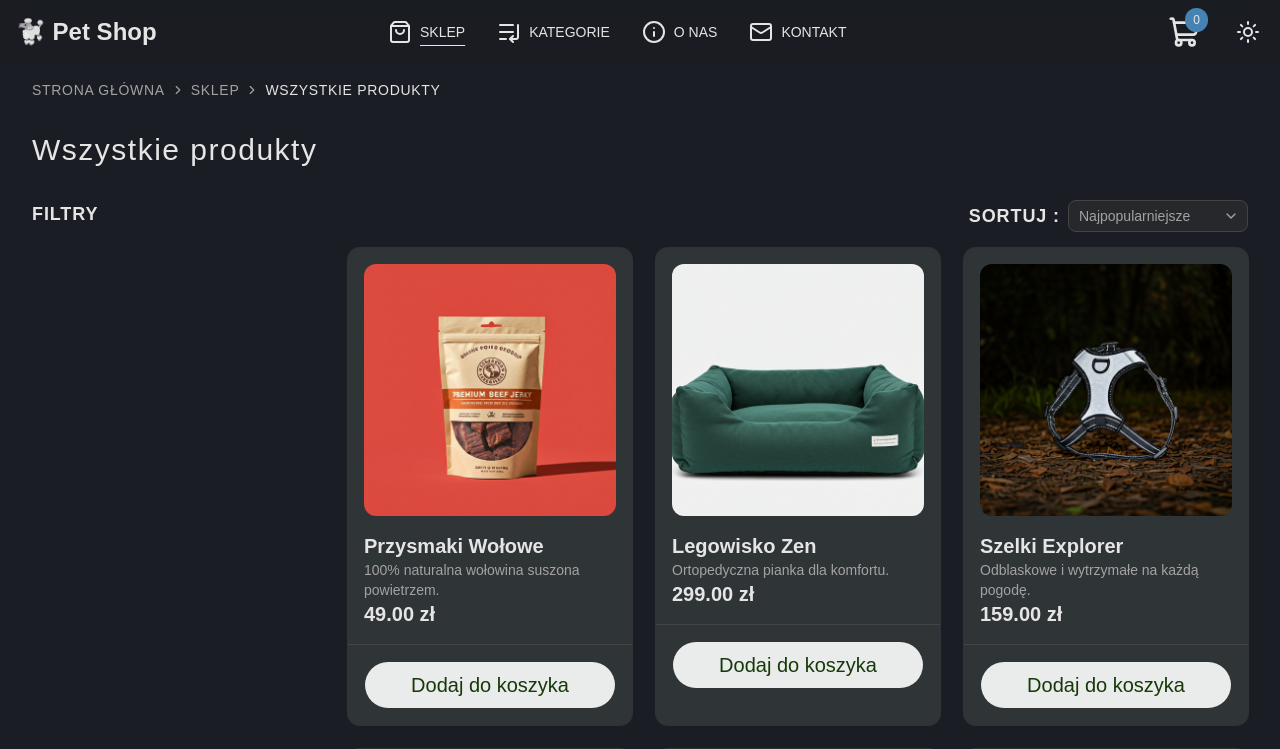
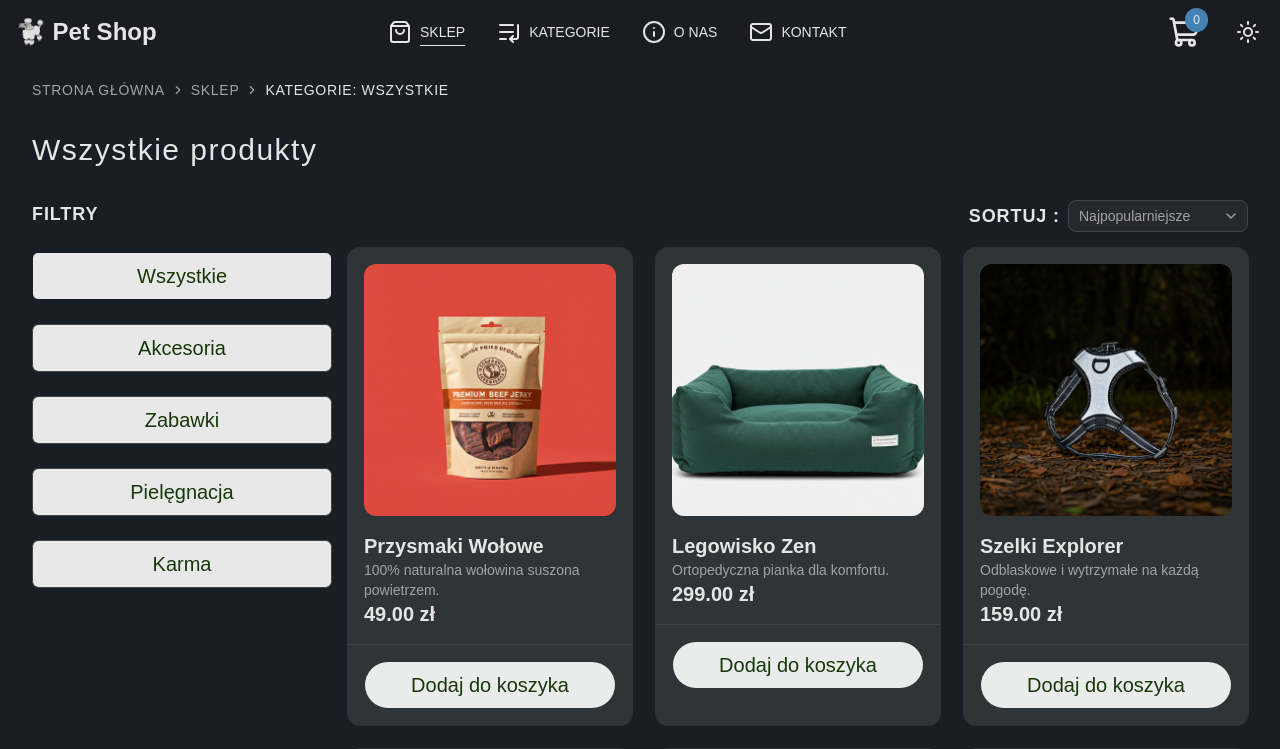
Before and after one commit to ajarek/next-16-ep-29-your-dog, a Next.js app: page /shop in a window 1280 px wide. Shown: the top 749 px of the page. Built offline with nearby package versions, Linux system fonts and the light colour scheme.

Commit message:
feat: implement shop and categories pages with product filtering and sorting logic

```diff
--- /dev/null
+++ b/app/categories/page.tsx
@@ -0,0 +1,30 @@
+import Categories from "@/components/Categories";
+import {
+  Breadcrumb,
+  BreadcrumbItem,
+  BreadcrumbLink,
+  BreadcrumbList,
+  BreadcrumbPage,
+  BreadcrumbSeparator,
+} from "@/components/ui/breadcrumb"
+
+const CategoriesPage = () => {
+  return (
+    <div className='min-h-screen flex flex-col items-start justify-start px-4 md:px-8 py-20 gap-8'>
+      <Breadcrumb>
+        <BreadcrumbList className='text-sm uppercase tracking-wider'>
+          <BreadcrumbItem>
+            <BreadcrumbLink href='/'>Strona główna</BreadcrumbLink>
+          </BreadcrumbItem>
+          <BreadcrumbSeparator />
+          <BreadcrumbItem>
+            <BreadcrumbPage>Kategorie</BreadcrumbPage>
+          </BreadcrumbItem>
+        </BreadcrumbList>
+      </Breadcrumb>
+      <Categories />
+    </div>
+  );
+};
+
+export default CategoriesPage;
--- a/app/shop/page.tsx
+++ b/app/shop/page.tsx
@@ -24,13 +24,15 @@ import {
   CardHeader,
   CardTitle,
 } from "@/components/ui/card"
-import {products} from "@/data/products"
+import { products } from "@/data/products"
 import Image from "next/image"
 import { Button } from "@/components/ui/button"
-import { useState } from "react"
+import { use, useState } from "react"
 
-const ShopPage = () => {
-  const [selectedProducts,setSelectedProducts] = useState(products)
+const ShopPage = ({searchParams}: {searchParams: Promise<{ category: string } | undefined>}) => {
+  const { category } = use(searchParams)as { category: string }
+  const [selectedProducts, setSelectedProducts] = useState(category ? products.filter(product => product.category === category) : products)
+  const [activeButton, setActiveButton] = useState<string | null>(null)
 
 
   return (
@@ -46,63 +48,141 @@ const ShopPage = () => {
           </BreadcrumbItem>
           <BreadcrumbSeparator />
           <BreadcrumbItem>
-            <BreadcrumbPage>Wszystkie produkty</BreadcrumbPage>
+            <BreadcrumbPage>Kategorie: {activeButton === null ? "Wszystkie" : activeButton.charAt(0).toUpperCase() + activeButton.slice(1)}</BreadcrumbPage>
           </BreadcrumbItem>
         </BreadcrumbList>
       </Breadcrumb>
       <h1 className='text-3xl tracking-wider'>Wszystkie produkty</h1>
       <div className='w-full grid grid-cols-1 md:grid-cols-[1fr_3fr] gap-4'>
         <div>
-          <h2 className="font-semibold text-lg tracking-wider uppercase">Filtry</h2>
+          <h2 className='font-semibold text-lg tracking-wider uppercase'>
+            Filtry
+          </h2>
+          <div className='flex flex-col gap-6 my-6'>
+            <Button className='h-12 text-xl px-2 rounded-md w-full cursor-pointer dark:bg-white/90 dark:text-primary hover:dark:bg-[#8C6733] hover:dark:text-white transition-all duration-300 hover:bg-transparent hover:border-2 hover:border-primary hover:text-primary focus:bg-primary focus:text-primary'
+              onClick={() => {setSelectedProducts(products); setActiveButton("wszystkie")}}
+              style={{backgroundColor: activeButton === "wszystkie" ? "#8C6733" : "", color: activeButton === "wszystkie" ? "white" : ""}}
+            >
+              Wszystkie
+            </Button>
+            <Button
+              variant='outline'
+              className='h-12 text-xl px-2 rounded-md w-full cursor-pointer dark:bg-white/90 dark:text-primary hover:dark:bg-[#8C6733] hover:dark:text-white transition-all duration-300 hover:bg-transparent hover:border-2 hover:border-primary hover:text-primary '
+              onClick={() => {
+                setSelectedProducts(products.filter((product) => product.category === "Akcesoria"));
+                setActiveButton("akcesoria");
+              }}
+              style={{backgroundColor: activeButton === "akcesoria" ? "#8C6733" : "", color: activeButton === "akcesoria" ? "white" : ""}}
+            >
+              Akcesoria
+            </Button>
+            <Button
+              variant='outline'
+              className='h-12 text-xl px-2 rounded-md w-full cursor-pointer dark:bg-white/90 dark:text-primary hover:dark:bg-[#8C6733] hover:dark:text-white transition-all duration-300 hover:bg-transparent hover:border-2 hover:border-primary hover:text-primary '
+              onClick={() => {
+                setActiveButton("zabawki");
+                setSelectedProducts(products.filter((product) => product.category === "Zabawki"))
+              }}
+              style={{backgroundColor: activeButton === "zabawki" ? "#8C6733" : "", color: activeButton === "zabawki" ? "white" : ""}}
+            >
+              Zabawki
+            </Button>
+            <Button
+              variant='outline'
+              className='h-12 text-xl px-2 rounded-md w-full cursor-pointer dark:bg-white/90 dark:text-primary hover:dark:bg-[#8C6733] hover:dark:text-white transition-all duration-300 hover:bg-transparent hover:border-2 hover:border-primary hover:text-primary '
+              onClick={() => {
+                setActiveButton("pielegnacja");
+                setSelectedProducts(products.filter((product) => product.category === "Pielęgnacja"))
+              }}
+              style={{backgroundColor: activeButton === "pielegnacja" ? "#8C6733" : "", color: activeButton === "pielegnacja" ? "white" : ""}}
+            >
+              Pielęgnacja
+            </Button>
+            <Button
+              variant='outline'
+              className='h-12 text-xl px-2 rounded-md w-full cursor-pointer dark:bg-white/90 dark:text-primary hover:dark:bg-[#8C6733] hover:dark:text-white transition-all duration-300 hover:bg-transparent hover:border-2 hover:border-primary hover:text-primary '
+              onClick={() => {
+                setActiveButton("karma");
+                setSelectedProducts(products.filter((product) => product.category === "Karma"))
+              }}
+              style={{backgroundColor: activeButton === "karma" ? "#8C6733" : "", color: activeButton === "karma" ? "white" : ""}}
+            >
+              Karma
+            </Button>
           </div>
+        </div>
+
         <div className='flex flex-col gap-4'>
-          <div className="flex items-center gap-2 justify-end">
-            <h2 className="font-semibold text-lg tracking-wider uppercase">Sortuj :</h2>
-            <Select onValueChange={(value) => {
-              if(value === "price-asc") {
-                setSelectedProducts([...selectedProducts].sort((a, b) => a.price - b.price))
+          <div className='flex items-center gap-2 justify-end'>
+            <h2 className='font-semibold text-lg tracking-wider uppercase'>
+              Sortuj :
+            </h2>
+            <Select
+              onValueChange={(value) => {
+                if (value === "price-asc") {
+                  setSelectedProducts(
+                    [...selectedProducts].sort((a, b) => a.price - b.price),
+                  )
                 }
-              if(value === "price-desc") {
-                setSelectedProducts([...selectedProducts].sort((a, b) => b.price - a.price))
+                if (value === "price-desc") {
+                  setSelectedProducts(
+                    [...selectedProducts].sort((a, b) => b.price - a.price),
+                  )
                 }
-              if(value === "name-asc") {
-                setSelectedProducts([...selectedProducts].sort((a, b) => a.name.localeCompare(b.name)))
+                if (value === "name-asc") {
+                  setSelectedProducts(
+                    [...selectedProducts].sort((a, b) =>
+                      a.name.localeCompare(b.name),
+                    ),
+                  )
                 }
-              if(value === "name-desc") {
-                setSelectedProducts([...selectedProducts].sort((a, b) => b.name.localeCompare(a.name)))
+                if (value === "name-desc") {
+                  setSelectedProducts(
+                    [...selectedProducts].sort((a, b) =>
+                      b.name.localeCompare(a.name),
+                    ),
+                  )
                 }
-            }}>
-              <SelectTrigger className="w-[180px]">
-                <SelectValue placeholder="Najpopularniejsze" />
+              }}
+            >
+              <SelectTrigger className='w-[180px] cursor-pointer'>
+                <SelectValue placeholder='Najpopularniejsze' />
               </SelectTrigger>
-              <SelectContent>
+              <SelectContent className='cursor-pointer'>
                 <SelectGroup>
-                  <SelectItem value="price-asc">Cena rosnąco</SelectItem>
-                  <SelectItem value="price-desc">Cena malejąco</SelectItem>
-                  <SelectItem value="name-asc">A-Z</SelectItem>
-                  <SelectItem value="name-desc">Z-A</SelectItem>
+                  <SelectItem value='price-asc'>Cena rosnąco</SelectItem>
+                  <SelectItem value='price-desc'>Cena malejąco</SelectItem>
+                  <SelectItem value='name-asc'>A-Z</SelectItem>
+                  <SelectItem value='name-desc'>Z-A</SelectItem>
                 </SelectGroup>
               </SelectContent>
             </Select>
           </div>
-          <div className="grid grid-cols-1 md:grid-cols-2 lg:grid-cols-3 gap-6">
-             {selectedProducts
-
-             .map((product) => (
-              <Card key={product.id} className="rounded-xl">
-      <CardHeader className="flex items-center justify-center">
-        <Image src={product.image} alt={product.name} width={300} height={300} className="w-full h-full object-cover rounded-xl" />
+          <div className='grid grid-cols-1 md:grid-cols-2 lg:grid-cols-3 gap-6'>
+            {selectedProducts.map((product) => (
+              <Card key={product.id} className='rounded-xl'>
+                <CardHeader className='flex items-center justify-center'>
+                  <Image
+                    src={product.image}
+                    alt={product.name}
+                    width={300}
+                    height={300}
+                    className='w-full h-full object-cover rounded-xl'
+                  />
                 </CardHeader>
                 <CardContent>
-        <CardTitle className="text-xl font-bold">{product.name}</CardTitle>
+                  <CardTitle className='text-xl font-bold'>
+                    {product.name}
+                  </CardTitle>
                   <CardDescription>{product.description}</CardDescription>
-        <p className="text-xl font-bold">{product.price.toFixed(2)} zł</p>
+                  <p className='text-xl font-bold'>
+                    {product.price.toFixed(2)} zł
+                  </p>
                 </CardContent>
-      <CardFooter className="flex items-center justify-center bg-transparent">
-
-          <Button  className="w-full text-xl rounded-full  h-12 cursor-pointer dark:bg-white/90 dark:text-primary hover:dark:bg-[#8C6733] hover:dark:text-white transition-all duration-300 hover:bg-transparent hover:border-2 hover:border-primary hover:text-primary ">Dodaj do koszyka</Button>
-
-
+                <CardFooter className='flex items-center justify-center bg-transparent'>
+                  <Button className='w-full text-xl rounded-full  h-12 cursor-pointer dark:bg-white/90 dark:text-primary hover:dark:bg-[#8C6733] hover:dark:text-white transition-all duration-300 hover:bg-transparent hover:border-2 hover:border-primary hover:text-primary '>
+                    Dodaj do koszyka
+                  </Button>
                 </CardFooter>
               </Card>
             ))}
--- a/components/Footer.tsx
+++ b/components/Footer.tsx
@@ -31,6 +31,7 @@ export function Footer() {
               type='email'
               placeholder='Twój adres e-mail'
               className='bg-[#2a4a1c] border-none text-white placeholder:text-[#a5b4a0] rounded-full px-6 h-12 w-full md:w-72 focus-visible:ring-1 focus-visible:ring-[#8C6733]'
+              required
             />
             <Button type='submit' className='bg-[#8C6733] hover:bg-[#72542a] text-white rounded-full px-8 h-12 font-bold transition-colors'>
               Zapisz mnie
--- a/data/products.tsx
+++ b/data/products.tsx
@@ -81,4 +81,22 @@ export const products = [
     price: 29,
     quantity: 1,
   },
+  {
+    id: 10,
+    name: "Karma dla psów Grandorf",
+    description: "Sucha karma z królikiem i ryżem",
+    image: "/images/karma-grandorf.png",
+    category: "Karma",
+    price: 42.99,
+    quantity: 1,
+  },
+  {
+    id: 11,
+    name: "Smakołyki Goodie Bone",
+    description: "Zabawka dla psa Goodie Bone marki KONG",
+    image: "/images/toys-goodie-bone.png",
+    category: "Zabawki",
+    price: 59,
+    quantity: 1,
+  },
 ]
```
Also changed, not shown: components/Categories.tsx (+4 -4 lines), public/images/karma-grandorf.png (added), public/images/toys-goodie-bone.png (added). Lines whose indentation alone changed are shown as unchanged.
